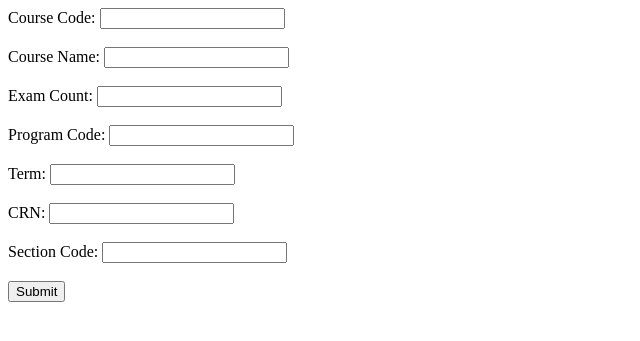
After one commit to DorukBenli/M-dek-document-tracking, a PHP site: the page made by views/add_course.php in a window 1280 px wide. The commit adds this page. Shown: the top 341 px of the page, without its empty margins (0-640 px from the left). Run offline with PHP 8.4, Linux system fonts and the light colour scheme; the template is opened without the code that fills it, so the values that code supplies are empty.

Commit message:
added view logic

```diff
--- a/api.php
+++ b/api.php
@@ -1,7 +1,7 @@
 <?php
 include("database.php");
-include("helper.php");
-header('Content-Type: application/json');
+include("index.php");
+
 
 
 ?>
--- a/controllers/CourseController.php
+++ b/controllers/CourseController.php
@@ -25,5 +25,9 @@ class CourseController {
     public function deleteCourse($course_code) {
         return $this->courseModel->deleteCourse($course_code);
     }
+
+    public function createCourseView() {
+        include 'views/add_course.php';
+    }
 }
 ?>
--- a/database.php
+++ b/database.php
@@ -1,8 +1,8 @@
 <?php
     $db_server = "localhost";
-    $db_user = "ens491";
-    $db_pass = "1234";
-    $db_name = "ens491";
+    $db_user = "root";
+    $db_pass = "";
+    $db_name = "bitirme";
 
     // Attempt to connect to the MySQL database
     $conn = mysqli_connect($db_server, $db_user, $db_pass, $db_name);
--- a/models/CourseModel.php
+++ b/models/CourseModel.php
@@ -7,7 +7,7 @@ class CourseModel {
     }
 
     public function createCourse($course_code, $course_name, $exam_count, $program_code, $term, $crn, $section_code) {
-        $stmt = $this->conn->prepare("INSERT INTO Course (course_code, course_name, exam_count, program_code, term, crn, section_code) VALUES (?, ?, ?, ?, ?, ?, ?)");
+        $stmt = $this->conn->prepare("INSERT INTO course (course_code, course_name, exam_count, program_code, term, crn, section_code) VALUES (?, ?, ?, ?, ?, ?, ?)");
         $stmt->bind_param('ssissss', $course_code, $course_name, $exam_count, $program_code, $term, $crn, $section_code);
         $result = $stmt->execute();
         $stmt->close();
--- a/test.php
+++ b/test.php
@@ -13,8 +13,8 @@ $requirementController = new RequirementController($conn);
 $documentController = new DocumentController($conn);
 $submitController = new SubmitController($conn);
 
-$userController->createUser("test", "argor");
-
+$userController->createUser("deneme", "argor");
+//$result = $courseController->createCourse($course_code, $course_name, $exam_count, $program_code, $term, $crn, $section_code);
 $userData = $userController->getUser("testuser");
 echo($userData);
 
--- /dev/null
+++ b/views/add_course.php
@@ -0,0 +1,45 @@
+<?php
+// Start the PHP session
+ini_set('display_errors', 1);
+error_reporting(E_ALL);
+session_start();
+
+// Include the database connection and the CourseController
+include("database.php"); //idk including it like this fixed
+require_once __DIR__ . '/../controllers/CourseController.php';
+
+
+$courseController = new CourseController($conn); // $conn comes from database.php
+
+// Check if the form has been submitted
+if ($_SERVER["REQUEST_METHOD"] == "POST") {
+    // Retrieve form data
+    $course_code = $_POST['course_code'] ?? '';
+    $course_name = $_POST['course_name'] ?? '';
+    $exam_count = $_POST['exam_count'] ?? '';
+    $program_code = $_POST['program_code'] ?? '';
+    $term = $_POST['term'] ?? '';
+    $crn = $_POST['crn'] ?? '';
+    $section_code = $_POST['section_code'] ?? '';
+
+    // Perform validation and sanitization here
+
+    // Call the createCourse method from the controller
+    $result = $courseController->createCourse($course_code, $course_name, $exam_count, $program_code, $term, $crn, $section_code);
+
+    // Handle the result of the operation
+    if ($result) {
+        // Success
+        $_SESSION['message'] = "Course added successfully!";
+    } else {
+        // Error
+        $_SESSION['error_message'] = "Failed to add course.";
+    }
+
+    // Redirect or include a view to show success/error message
+    header("Location: add_course.php");
+    exit();
+}
+
+// Include the form view
+include 'course_form.php';
--- /dev/null
+++ b/views/course_form.php
@@ -0,0 +1,34 @@
+<!DOCTYPE html>
+<html lang="en">
+<head>
+    <meta charset="UTF-8">
+    <meta http-equiv="X-UA-Compatible" content="ie=edge">
+    <title>Add Course</title>
+</head>
+<body>
+    <form action="add_course" method="post">
+        <label for="course_code">Course Code:</label>
+        <input type="text" id="course_code" name="course_code"><br><br>
+
+        <label for="course_name">Course Name:</label>
+        <input type="text" id="course_name" name="course_name"><br><br>
+
+        <label for="exam_count">Exam Count:</label>
+        <input type="number" id="exam_count" name="exam_count"><br><br>
+
+        <label for="program_code">Program Code:</label>
+        <input type="text" id="program_code" name="program_code"><br><br>
+
+        <label for="term">Term:</label>
+        <input type="text" id="term" name="term"><br><br>
+
+        <label for="crn">CRN:</label>
+        <input type="text" id="crn" name="crn"><br><br>
+
+        <label for="section_code">Section Code:</label>
+        <input type="text" id="section_code" name="section_code"><br><br>
+
+        <input type="submit" value="Submit">
+    </form>
+</body>
+</html>
```
Also changed, not shown: controllers/UserController.php (+34 -0 lines), index.php (+15 -17 lines), .htaccess (added).
